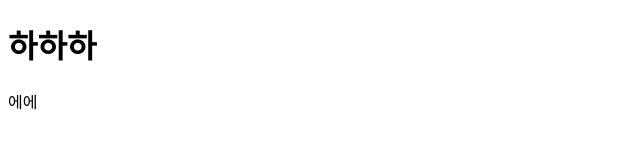
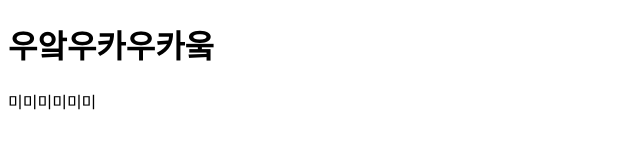
Before and after one commit to gurli1564/webwebweb, a plain HTML site: page index.html in a window 1280 px wide. Shown: the whole page, without its empty margins (0-640 px from the left). Drawn offline with Linux system fonts and the light colour scheme.

Commit message:
/index.html 수정해다

```diff
--- a/index.html
+++ b/index.html
@@ -6,7 +6,7 @@
     <title>Document</title>
 </head>
 <body>
-    <h1>하하하</h1>
-    <p>에에</p>
+    <h1>우앜우카우카웈</h1>
+    <p>미미미미미미</p>
 </body>
 </html>
```
